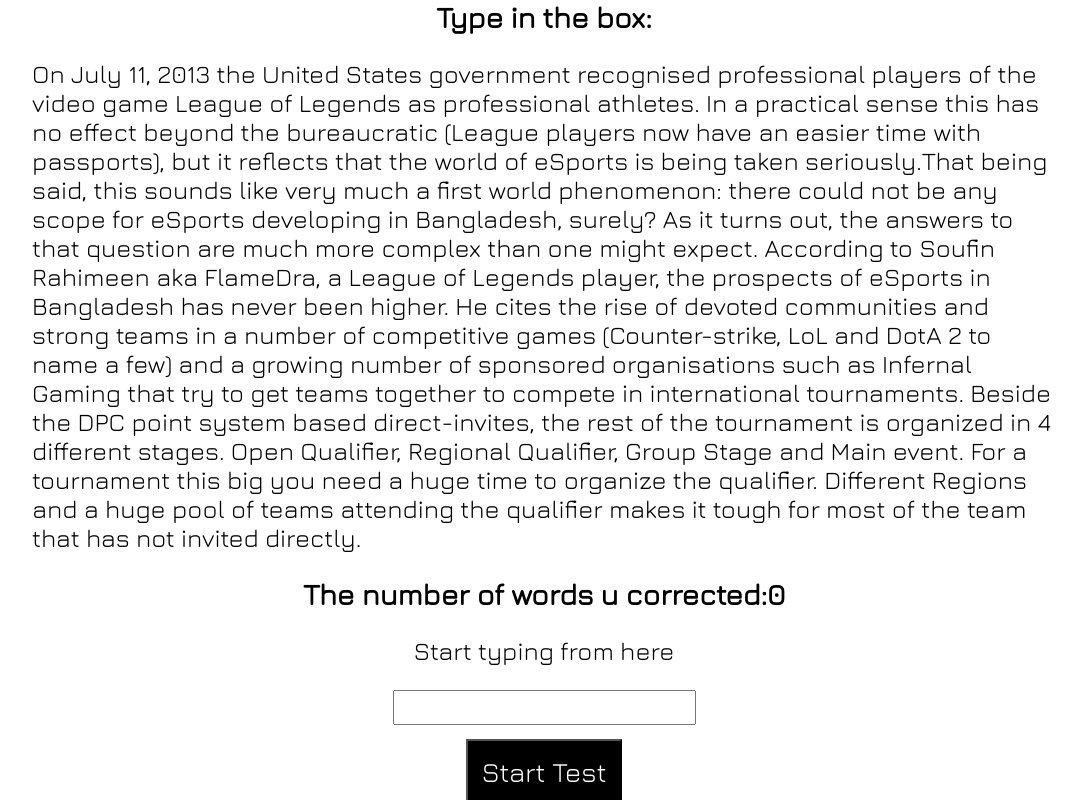
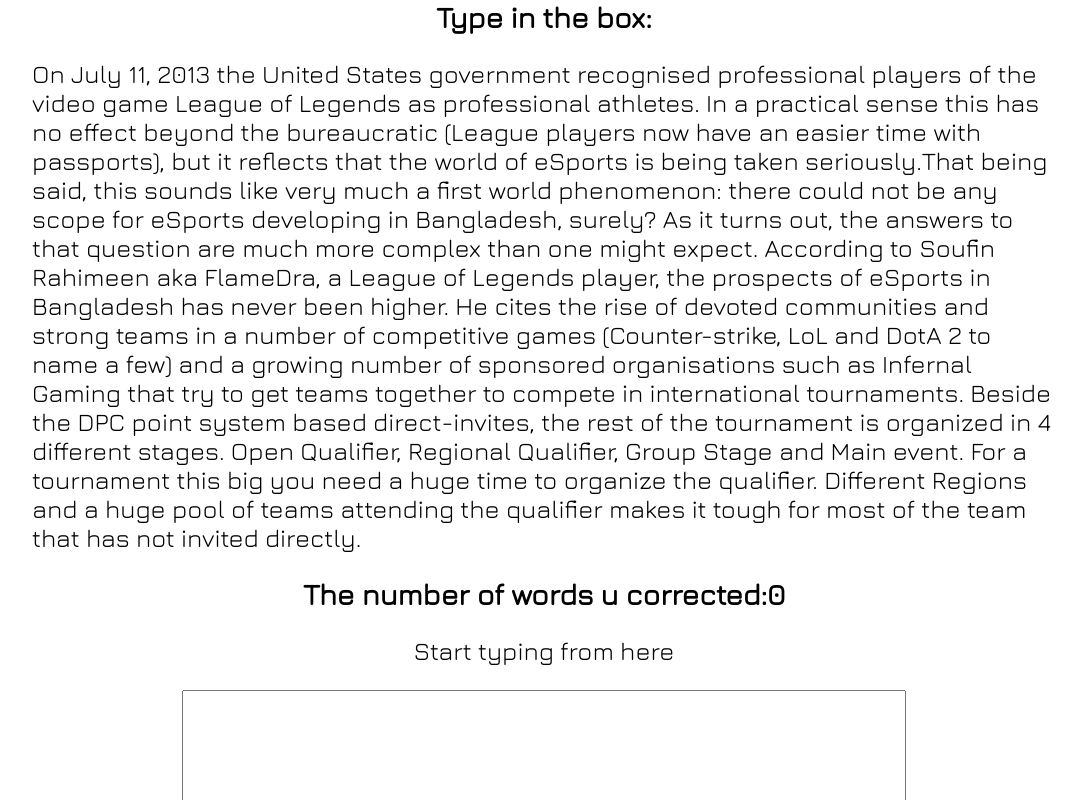
Before and after one commit to Nabid-Kaisar/WPM-Test, a React (Create React App) app: page / in a window 1280 px wide. Shown: the top 800 px of the page, without its empty margins (96-1178 px from the left). Built offline with nearby package versions, Linux system fonts and the light colour scheme.

Commit message:
text input box size increased

```diff
--- a/src/index.css
+++ b/src/index.css
@@ -35,3 +35,7 @@
   color:black;
   background-color:white;
 }
+.content-input{
+  width: 70%;
+  height: 10em;
+}
```
